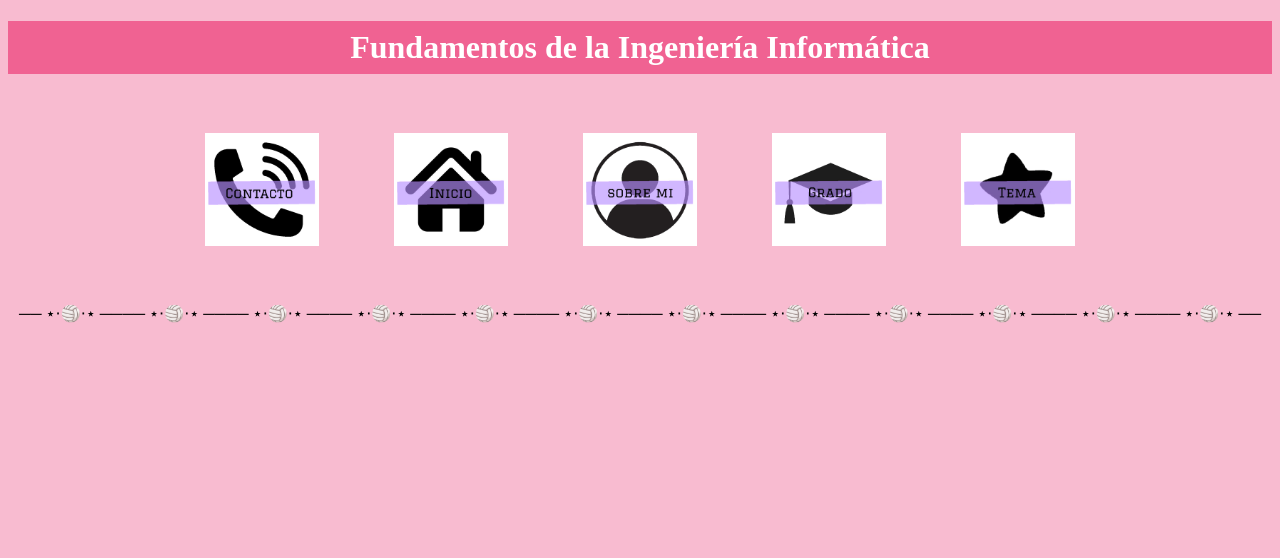
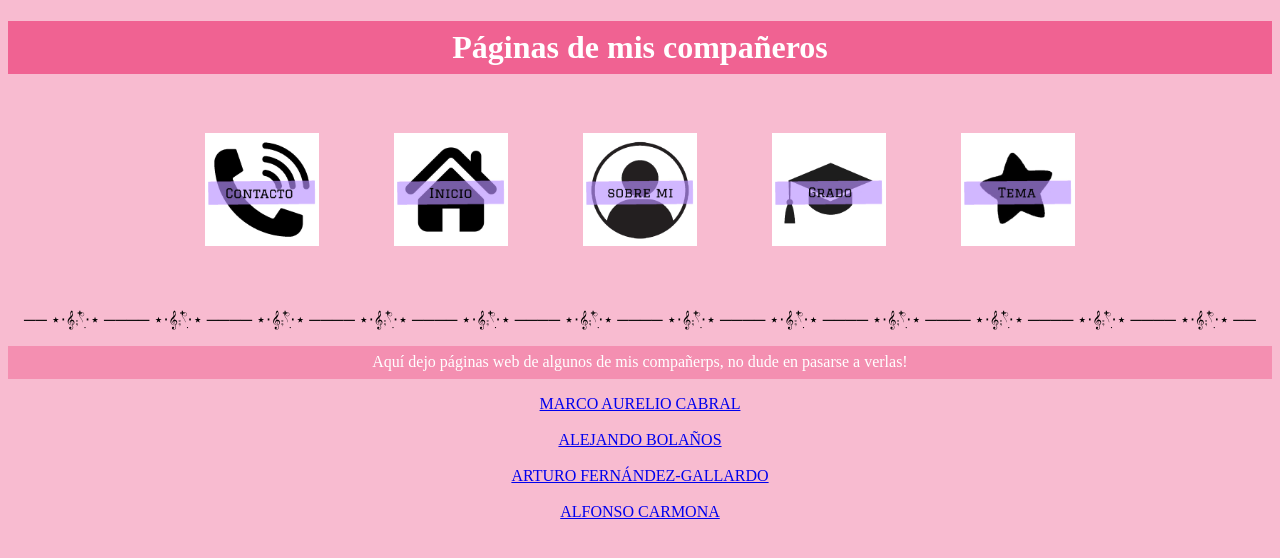
Before and after one commit to ClauPGT/pagina_web, a plain HTML site: page docs/public/net.html in a window 1280 px wide. Drawn offline with Linux system fonts and the light colour scheme.

Commit message:
paginas de mis compañeros añadidas (pendiente de añadir más)

```diff
--- a/docs/public/net.html
+++ b/docs/public/net.html
@@ -5,7 +5,7 @@
     <title>Red de páginas</title>
 </head>
 <body bgcolor="#f8bbd0">
-    <h1 class="titulos">Fundamentos de la Ingeniería Informática</h1>
+    <h1 class="titulos">Páginas de mis compañeros</h1>
 
     <div class="contenedor">
         <a href="contact.html"><img src="../images/contacto.jpg", class="menu"/></a>
@@ -15,6 +15,16 @@
         <a href="topic.html"><img src="../images/tema.jpg", class="menu"></a>
     </div>
 
-    <p class="separador">── ⋆⋅🏐⋅⋆ ──── ⋆⋅🏐⋅⋆ ──── ⋆⋅🏐⋅⋆ ──── ⋆⋅🏐⋅⋆ ──── ⋆⋅🏐⋅⋆ ──── ⋆⋅🏐⋅⋆ ──── ⋆⋅🏐⋅⋆ ──── ⋆⋅🏐⋅⋆ ──── ⋆⋅🏐⋅⋆ ──── ⋆⋅🏐⋅⋆ ──── ⋆⋅🏐⋅⋆ ──── ⋆⋅🏐⋅⋆ ──</p>
+    <p class="separador">── ⋆⋅𝄞⨾𓍢ִ໋⋅⋆ ──── ⋆⋅𝄞⨾𓍢ִ໋⋅⋆ ──── ⋆⋅𝄞⨾𓍢ִ໋⋅⋆ ──── ⋆⋅𝄞⨾𓍢ִ໋⋅⋆ ──── ⋆⋅𝄞⨾𓍢ִ໋⋅⋆ ──── ⋆⋅𝄞⨾𓍢ִ໋⋅⋆ ──── ⋆⋅𝄞⨾𓍢ִ໋⋅⋆ ──── ⋆⋅𝄞⨾𓍢ִ໋⋅⋆ ──── ⋆⋅𝄞⨾𓍢ִ໋⋅⋆ ──── ⋆⋅𝄞⨾𓍢ִ໋⋅⋆ ──── ⋆⋅𝄞⨾𓍢ִ໋⋅⋆ ──── ⋆⋅𝄞⨾𓍢ִ໋⋅⋆ ──</p>
+
+    <p class="parrafos">Aquí dejo páginas web de algunos de mis compañerps, no dude en pasarse a verlas!</p>
+
+    <div style="text-align: center;">
+        <a href="https://mmaureliooo.github.io/ProyectoIndividual/">MARCO AURELIO CABRAL</a><br><br>
+        <a href="https://alejandroufv.github.io/first_repository_2024/">ALEJANDO BOLAÑOS</a><br><br>
+        <a href="https://arturofgg.github.io/PAGINA_FDII/">ARTURO FERNÁNDEZ-GALLARDO</a><br><br>
+        <a href="https://alfoncar.github.io/Pagina_Web/">ALFONSO CARMONA</a><br><br>
+    </div>
+
 </body>
 </html>
```
Also changed, not shown: docs/index.html (+0 -1 lines), docs/public/about.html (+1 -1 lines), docs/images/curriculum link.jpg (added).
